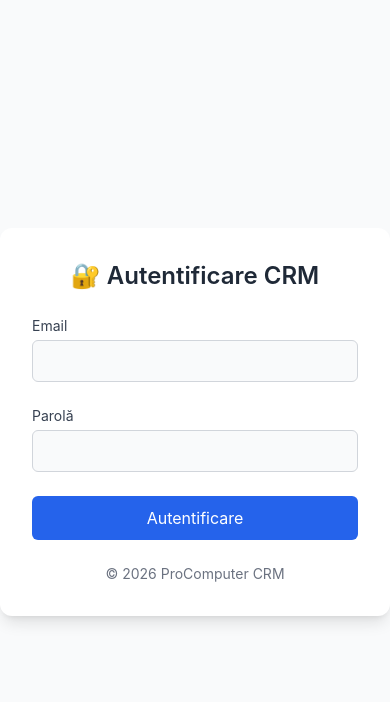
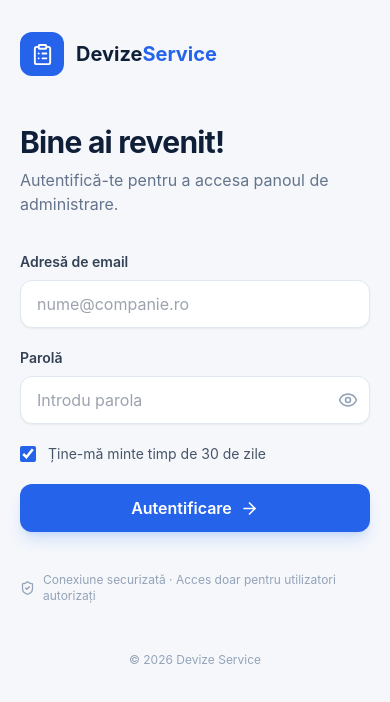
Before and after one commit to nextjsdesign/next-crm, a Next.js app: page /login in a window 390 px wide. Shown: the top 702 px of the page. Built offline with nearby package versions, Linux system fonts and the light colour scheme.

Commit message:
design: professional Devize Service responsive login

```diff
--- a/src/app/login/page.js
+++ b/src/app/login/page.js
@@ -2,7 +2,7 @@
 import { useState } from "react";
 import { signIn } from "next-auth/react";
 import { useRouter } from "next/navigation";
-import { Loader2 } from "lucide-react";
+import { Loader2, Eye, EyeOff, ShieldCheck, ClipboardList, Wrench, ArrowRight, CheckCircle2 } from "lucide-react";
 
 export default function LoginPage() {
   const router = useRouter();
@@ -10,6 +10,8 @@ export default function LoginPage() {
   const [password, setPassword] = useState("");
   const [error, setError] = useState("");
   const [loading, setLoading] = useState(false);
+  const [rememberMe, setRememberMe] = useState(true);
+  const [showPassword, setShowPassword] = useState(false);
 
   const handleSubmit = async (e) => {
     e.preventDefault();
@@ -20,6 +22,7 @@ export default function LoginPage() {
       redirect: false,
       email,
       password,
+      rememberMe: rememberMe ? "true" : "false",
     });
 
     setLoading(false);
@@ -51,66 +54,62 @@ export default function LoginPage() {
   };
 
   return (
-    <div className="flex min-h-screen items-center justify-center bg-gray-50 dark:bg-gray-900 transition-colors">
-      <form
-        onSubmit={handleSubmit}
-        className="bg-white dark:bg-gray-800 p-8 rounded-xl shadow-lg w-full max-w-md space-y-6"
-      >
-        <h2 className="text-2xl font-semibold text-center text-gray-800 dark:text-gray-100">
-          🔐 Autentificare CRM
-        </h2>
+    <div className="min-h-screen bg-[#f5f7fb] text-slate-900 lg:grid lg:grid-cols-2">
+      <section className="relative hidden min-h-screen flex-col justify-between overflow-hidden bg-[#101f38] px-12 py-12 text-white lg:flex xl:px-20">
+        <div className="pointer-events-none absolute -right-32 top-20 h-96 w-96 rounded-full bg-blue-500/15 blur-3xl" />
+        <div className="pointer-events-none absolute -bottom-32 -left-24 h-96 w-96 rounded-full bg-cyan-400/10 blur-3xl" />
+        <div className="relative flex items-center gap-3">
+          <div className="flex h-12 w-12 items-center justify-center rounded-2xl bg-blue-500 shadow-lg shadow-blue-500/20"><ClipboardList size={25} /></div>
+          <span className="text-xl font-bold tracking-tight">Devize<span className="text-blue-400">Service</span></span>
+        </div>
+        <div className="relative max-w-lg">
+          <div className="mb-7 inline-flex items-center gap-2 rounded-full border border-white/15 bg-white/5 px-4 py-2 text-xs font-semibold tracking-wide text-blue-200"><ShieldCheck size={15} /> PLATFORMĂ DE MANAGEMENT SERVICE</div>
+          <h1 className="text-5xl font-bold leading-tight tracking-tight xl:text-6xl">Service-ul tău.<br /><span className="text-blue-400">Sub control.</span></h1>
+          <p className="mt-7 max-w-md text-lg leading-8 text-slate-300">Gestionează fișele de reparație, clienții și echipa într-un singur loc. Mai multă organizare, mai puțin timp pierdut.</p>
+          <div className="mt-10 grid max-w-md gap-4">
+            <div className="flex items-center gap-3 rounded-xl border border-white/10 bg-white/5 px-5 py-4"><ClipboardList className="text-blue-300" size={22} /><span>Fișe și devize organizate</span><CheckCircle2 className="ml-auto text-blue-300" size={18} /></div>
+            <div className="flex items-center gap-3 rounded-xl border border-white/10 bg-white/5 px-5 py-4"><Wrench className="text-blue-300" size={22} /><span>Urmărirea reparațiilor în timp real</span><CheckCircle2 className="ml-auto text-blue-300" size={18} /></div>
+          </div>
+        </div>
+        <p className="relative text-sm text-slate-400">© {new Date().getFullYear()} Devize Service · Platformă pentru profesioniști</p>
+      </section>
 
-        {error && (
-          <div className="p-3 bg-red-100 text-red-700 rounded-md text-center">
-            {error}
+      <main className="flex min-h-screen flex-col px-5 py-8 sm:px-10 lg:justify-center lg:px-16 xl:px-24">
+        <div className="mb-12 flex items-center gap-3 lg:hidden">
+          <div className="flex h-11 w-11 items-center justify-center rounded-xl bg-[#2563eb] text-white"><ClipboardList size={23} /></div>
+          <span className="text-xl font-bold text-[#101f38]">Devize<span className="text-blue-600">Service</span></span>
+        </div>
+        <div className="mx-auto w-full max-w-[430px]">
+          <div className="mb-9">
+            <div className="mb-4 hidden h-14 w-14 items-center justify-center rounded-2xl bg-blue-50 text-blue-600 lg:flex"><ShieldCheck size={27} /></div>
+            <h2 className="text-3xl font-bold tracking-tight text-[#101f38]">Bine ai revenit!</h2>
+            <p className="mt-2 text-slate-500">Autentifică-te pentru a accesa panoul de administrare.</p>
           </div>
-        )}
-
-        <div>
-          <label className="block text-gray-700 dark:text-gray-300 text-sm mb-1">
-            Email
-          </label>
-          <input
-            type="email"
-            value={email}
-            onChange={(e) => setEmail(e.target.value)}
-            required
-            className="w-full px-3 py-2 border rounded-md bg-gray-50 dark:bg-gray-700 dark:text-gray-100 border-gray-300 dark:border-gray-600 focus:ring-2 focus:ring-blue-500 outline-none"
-          />
+          <form onSubmit={handleSubmit} className="space-y-5">
+            {error && <div role="alert" className="rounded-xl border border-red-200 bg-red-50 px-4 py-3 text-sm text-red-700">{error}</div>}
+            <div>
+              <label htmlFor="login-email" className="mb-2 block text-sm font-semibold text-slate-700">Adresă de email</label>
+              <input id="login-email" type="email" autoComplete="username" value={email} onChange={(e) => setEmail(e.target.value)} required placeholder="nume@companie.ro" className="h-12 w-full rounded-xl border border-slate-200 bg-white px-4 text-slate-900 shadow-sm outline-none transition focus:border-blue-500 focus:ring-4 focus:ring-blue-100" />
+            </div>
+            <div>
+              <label htmlFor="login-password" className="mb-2 block text-sm font-semibold text-slate-700">Parolă</label>
+              <div className="relative">
+                <input id="login-password" type={showPassword ? "text" : "password"} autoComplete="current-password" value={password} onChange={(e) => setPassword(e.target.value)} required placeholder="Introdu parola" className="h-12 w-full rounded-xl border border-slate-200 bg-white px-4 pr-12 text-slate-900 shadow-sm outline-none transition focus:border-blue-500 focus:ring-4 focus:ring-blue-100" />
+                <button type="button" onClick={() => setShowPassword(!showPassword)} aria-label={showPassword ? "Ascunde parola" : "Arată parola"} className="absolute inset-y-0 right-3 flex items-center text-slate-400 hover:text-slate-700">{showPassword ? <EyeOff size={20} /> : <Eye size={20} />}</button>
+              </div>
+            </div>
+            <label className="flex cursor-pointer items-center gap-3 text-sm text-slate-600">
+              <input type="checkbox" checked={rememberMe} onChange={(e) => setRememberMe(e.target.checked)} className="h-4 w-4 rounded border-slate-300 accent-blue-600" />
+              Ține-mă minte timp de 30 de zile
+            </label>
+            <button type="submit" disabled={loading} className="flex h-12 w-full items-center justify-center gap-2 rounded-xl bg-[#2563eb] font-semibold text-white shadow-lg shadow-blue-500/20 transition hover:bg-blue-700 disabled:cursor-wait disabled:opacity-70">
+              {loading ? <><Loader2 className="animate-spin" size={19} /> Se autentifică...</> : <>Autentificare <ArrowRight size={19} /></>}
+            </button>
+          </form>
+          <div className="mt-10 flex items-center justify-center gap-2 text-xs text-slate-400"><ShieldCheck size={16} /> Conexiune securizată · Acces doar pentru utilizatori autorizați</div>
         </div>
-
-        <div>
-          <label className="block text-gray-700 dark:text-gray-300 text-sm mb-1">
-            Parolă
-          </label>
-          <input
-            type="password"
-            value={password}
-            onChange={(e) => setPassword(e.target.value)}
-            required
-            className="w-full px-3 py-2 border rounded-md bg-gray-50 dark:bg-gray-700 dark:text-gray-100 border-gray-300 dark:border-gray-600 focus:ring-2 focus:ring-blue-500 outline-none"
-          />
-        </div>
-
-        <button
-          type="submit"
-          disabled={loading}
-          className="w-full flex justify-center items-center gap-2 bg-blue-600 hover:bg-blue-700 text-white py-2.5 rounded-md transition disabled:opacity-50"
-        >
-          {loading ? (
-            <>
-              <Loader2 className="animate-spin" size={18} />
-              Se autentifică...
-            </>
-          ) : (
-            "Autentificare"
-          )}
-        </button>
-
-        <p className="text-center text-sm text-gray-500 dark:text-gray-400">
-          © {new Date().getFullYear()} ProComputer CRM
-        </p>
-      </form>
+        <p className="mt-12 text-center text-xs text-slate-400 lg:hidden">© {new Date().getFullYear()} Devize Service</p>
+      </main>
     </div>
   );
 }
```
